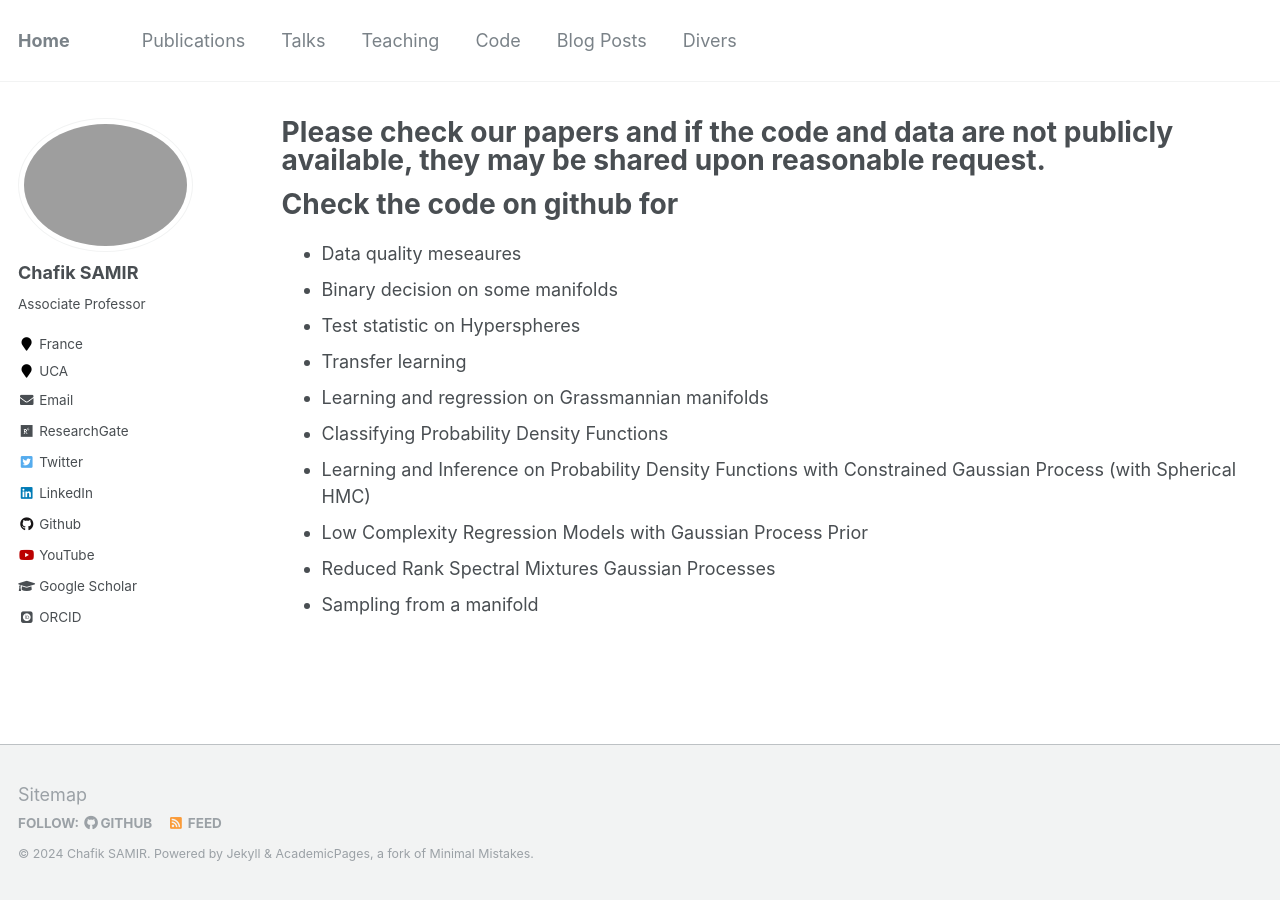
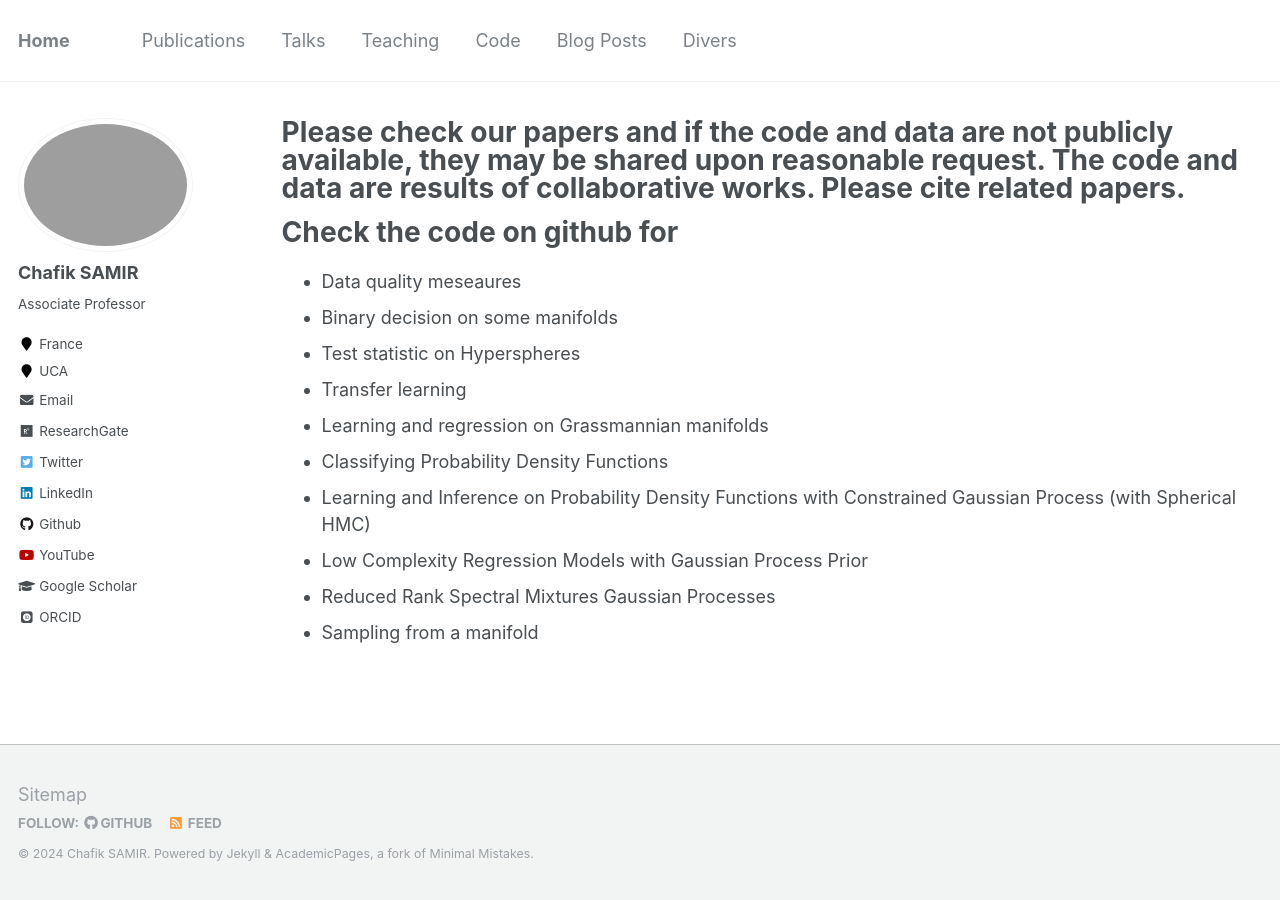
Before and after one commit to Chsamir/chsamir.github.io, a Jekyll site: the page built from _pages/cv.md, in a window 1280 px wide. Built offline with Jekyll 4.4.1, drawn with Linux system fonts in a browser that asks for light colours; some web fonts are replaced.

Commit message:
Update cv.md

```diff
--- a/_pages/cv.md
+++ b/_pages/cv.md
@@ -1,6 +1,6 @@
 ---
 layout: archive
-title: "Please check our papers and if the code and data are not publicly available, they may be shared upon reasonable request."
+title: "Please check our papers and if the code and data are not publicly available, they may be shared upon reasonable request. The code and data are results of collaborative works. Please cite related papers."
 permalink: /cv/
 author_profile: true
 redirect_from:
```
